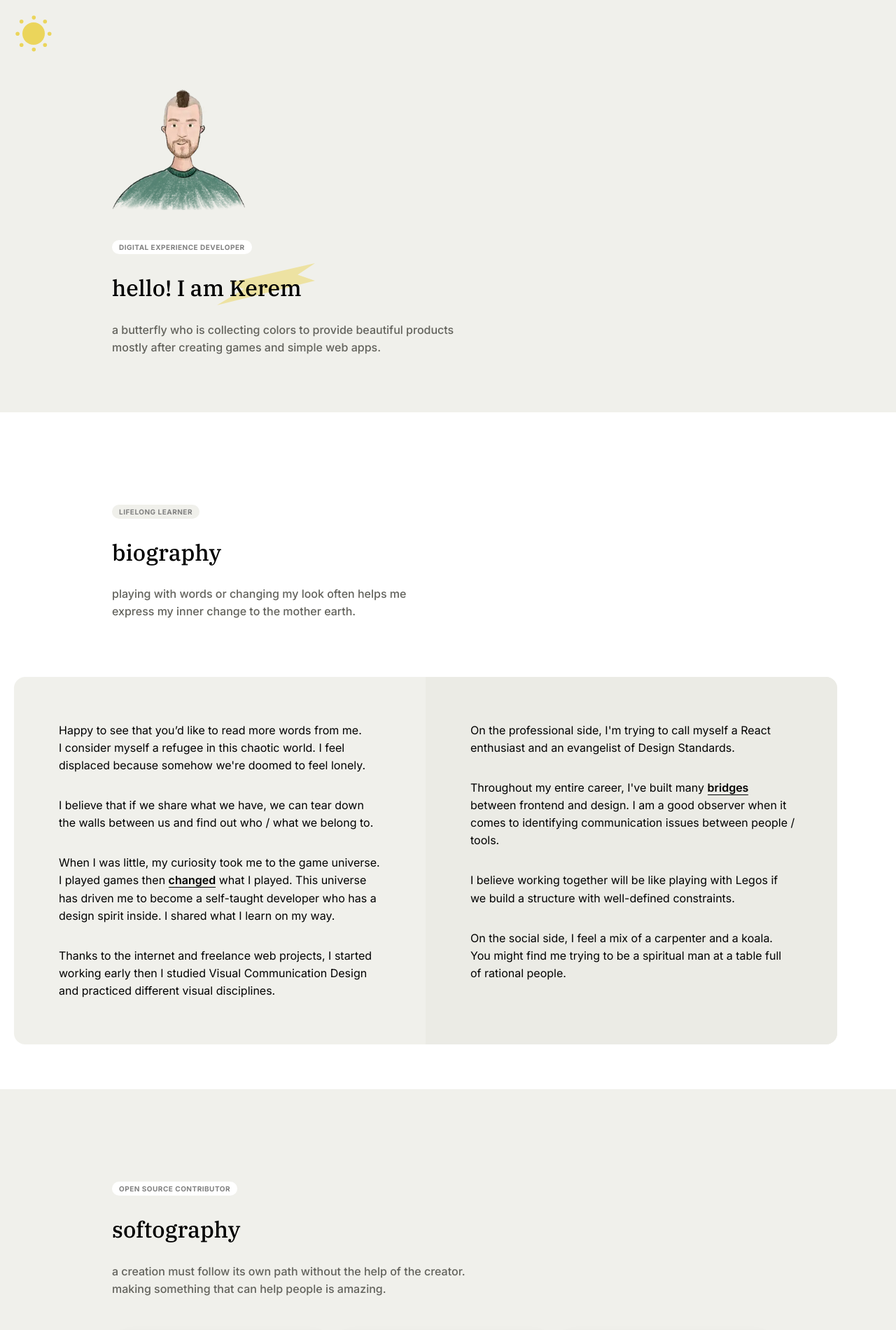
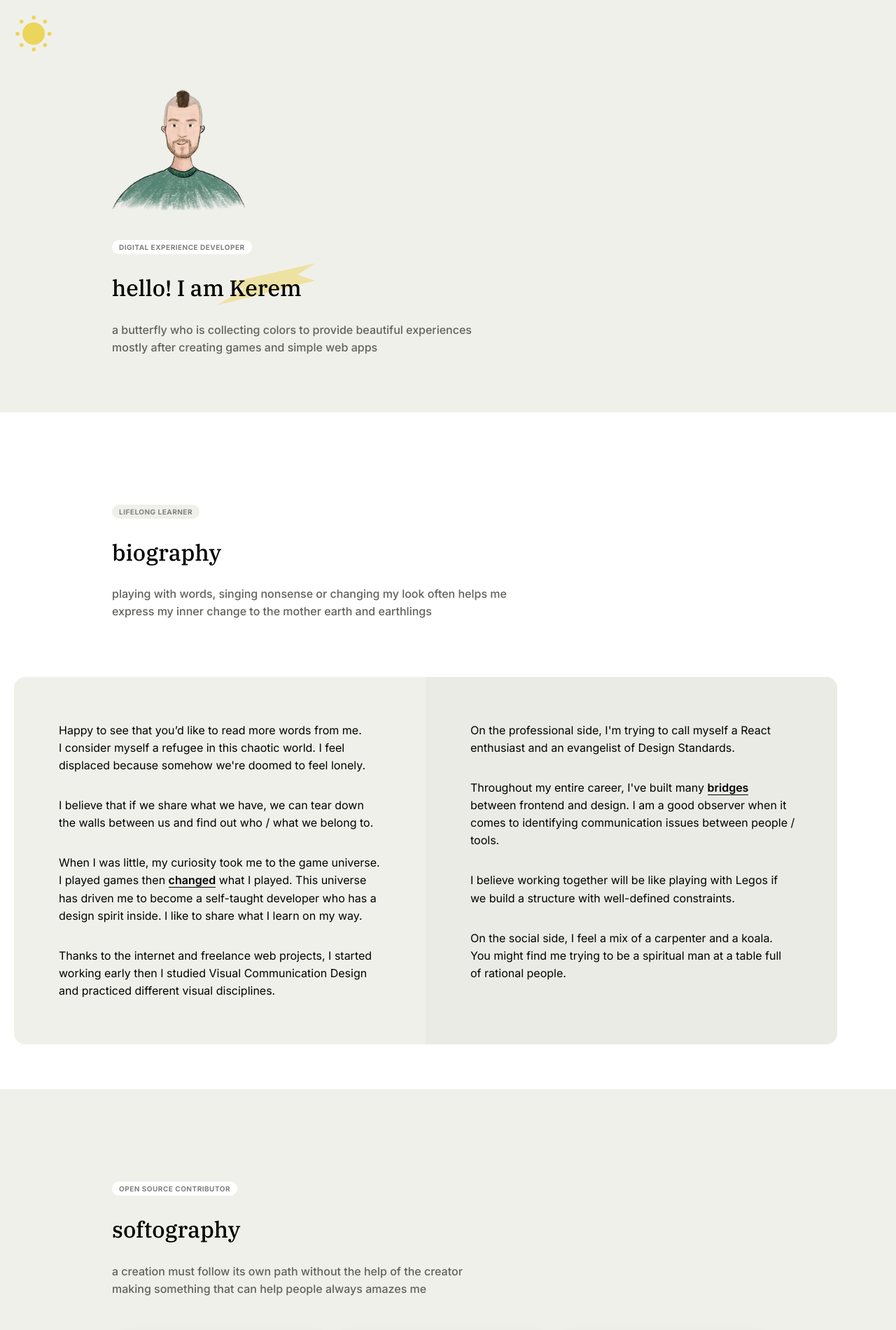
Before and after one commit to keremciu/website, a Next.js app: page / in a window 1280 px wide. Shown: the top 1900 px of the page at 70% size. Built offline with nearby package versions, Linux system fonts and the light colour scheme.

Commit message:
update some text

```diff
--- a/components/bio.js
+++ b/components/bio.js
@@ -12,9 +12,9 @@ export default function Bio() {
             title="biography"
             description={
               <span>
-                playing with words or changing my look often helps me
+                playing with words, singing nonsense or changing my look often helps me
                 <br />
-                express my inner change to the mother earth.
+                express my inner change to the mother earth and earthlings
               </span>
             }
           />
@@ -51,7 +51,7 @@ export default function Bio() {
                       </p>
                       <p>
                         I created a website to share my knowledge about game
-                        patches, this was my first website. You can see it{" "}
+                        patches, this was my very first website. You can see it{" "}
                         <a
                           target="_blank"
                           rel="license noopener noreferrer"
@@ -68,7 +68,7 @@ export default function Bio() {
                   <strong className="tooltiptrigger">changed</strong>
                 </Tippy>{" "}
                 what I played. This universe has driven me to become a
-                self-taught developer who has a design spirit inside. I shared
+                self-taught developer who has a design spirit inside. I like to share
                 what I learn on my way.
               </p>
               <p>
@@ -90,7 +90,12 @@ export default function Bio() {
                       <p>
                         I was lucky to work on projects related to both frontend
                         and design. You can find many plugins/scripts on my
-                        GitHub.
+                        {" "}
+                        <a
+                          target="_blank"
+                          rel="license noopener noreferrer"
+                          href="https://github.com/keremciu/"
+                        >GitHub</a>.
                       </p>
                       <p>
                         My passion comes from communication. I love talking and
--- a/components/intro.js
+++ b/components/intro.js
@@ -37,9 +37,9 @@ export default function Intro() {
           }
           description={
             <span>
-              a butterfly who is collecting colors to provide beautiful products
+              a butterfly who is collecting colors to provide beautiful experiences
               <br />
-              mostly after creating games and simple web apps.
+              mostly after creating games and simple web apps
             </span>
           }
         />
--- a/components/projects.js
+++ b/components/projects.js
@@ -50,9 +50,9 @@ export default function Projects() {
         title="softography"
         description={
           <span>
-            a creation must follow its own path without the help of the creator.
+            a creation must follow its own path without the help of the creator
             <br />
-            making something that can help people is amazing.
+            making something that can help people always amazes me
           </span>
         }
       />
```
